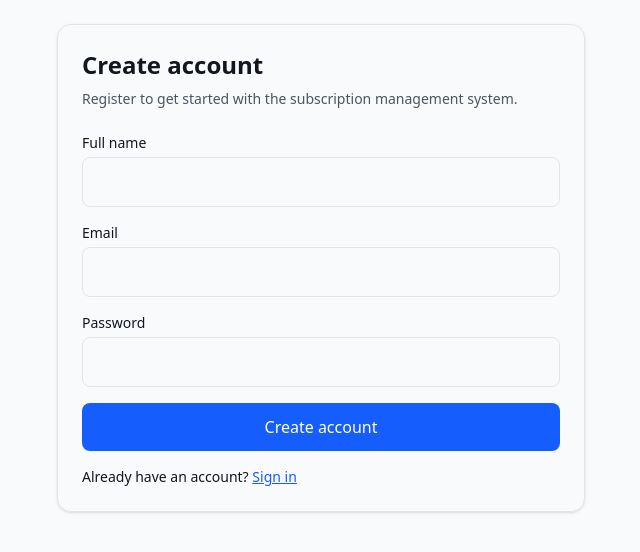
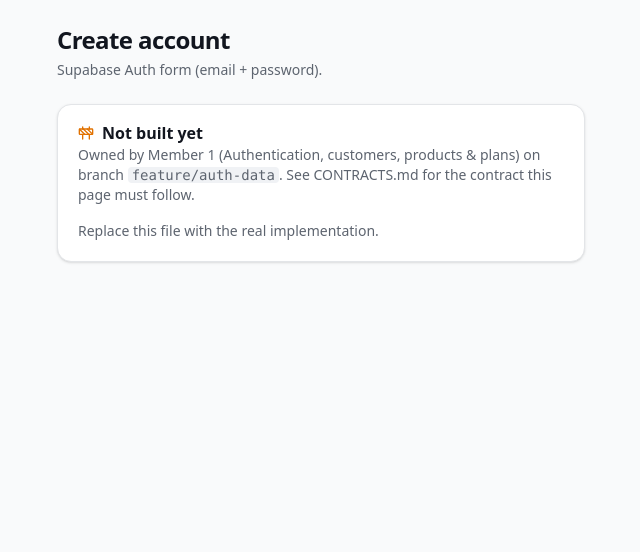
Before and after one commit to arunimanithin/subscription-management-system, a Next.js app: page /auth/register in a window 1280 px wide. Shown: the top 552 px of the page, without its empty margins (319-959 px from the left). Built offline with nearby package versions, Linux system fonts and the light colour scheme.

Commit message:
Revert "feat: implement login and registration forms"
:his reverts commit 405b12764b9ebbbb26899f4a55b86249aec44b0b.

```diff
--- a/src/app/auth/login/page.tsx
+++ b/src/app/auth/login/page.tsx
@@ -1,106 +1,9 @@
-"use client";
-
-import { useState, type FormEvent } from "react";
-import Link from "next/link";
-import { createClient } from "@/lib/supabase/client";
+import { ModulePlaceholder } from "@/components/shared/module-placeholder";
 
 export default function SignPage() {
-  const [email, setEmail] = useState("");
-  const [password, setPassword] = useState("");
-  const [loading, setLoading] = useState(false);
-  const [error, setError] = useState("");
-
-  async function handleLogin(event: FormEvent<HTMLFormElement>) {
-    event.preventDefault();
-    setError("");
-    setLoading(true);
-
-    try {
-      const supabase = createClient();
-
-      const { error: loginError } = await supabase.auth.signInWithPassword({
-        email: email.trim(),
-        password,
-      });
-
-      if (loginError) {
-        setError(loginError.message);
-      } else {
-        window.location.assign("/");
-      }
-    } catch {
-      setError(
-        "Supabase is not configured. Please check your .env.local settings.",
-      );
-    } finally {
-      setLoading(false);
-    }
-  }
-
   return (
     <main className="mx-auto max-w-xl p-6">
-      <section className="rounded-xl border p-6 shadow-sm">
-        <h1 className="text-2xl font-bold">Sign in</h1>
-        <p className="mt-2 text-sm text-gray-600">
-          Sign in to your subscription management account.
-        </p>
-
-        <form onSubmit={handleLogin} className="mt-6 space-y-4">
-          <div>
-            <label htmlFor="email" className="mb-1 block text-sm font-medium">
-              Email
-            </label>
-            <input
-              id="email"
-              type="email"
-              autoComplete="email"
-              required
-              value={email}
-              onChange={(event) => setEmail(event.target.value)}
-              className="w-full rounded-md border p-3"
-            />
-          </div>
-
-          <div>
-            <label htmlFor="password" className="mb-1 block text-sm font-medium">
-              Password
-            </label>
-            <input
-              id="password"
-              type="password"
-              autoComplete="current-password"
-              required
-              value={password}
-              onChange={(event) => setPassword(event.target.value)}
-              className="w-full rounded-md border p-3"
-            />
-          </div>
-
-          {error && (
-            <p role="alert" className="text-sm text-red-600">
-              {error}
-            </p>
-          )}
-
-          <button
-            type="submit"
-            disabled={loading}
-            className="w-full rounded-md bg-blue-600 p-3 font-medium text-white disabled:opacity-50"
-          >
-            {loading ? "Signing in..." : "Sign in"}
-          </button>
-        </form>
-
-        <p className="mt-4 text-sm">
-          Don&apos;t have an account?{" "}
-          <Link
-            href="/auth/register"
-            className="font-medium text-blue-600 underline"
-          >
-            Create account
-          </Link>
-        </p>
-      </section>
+      <ModulePlaceholder module="authData" title="Sign in" description="Supabase Auth form (email + password)." />
     </main>
   );
 }
--- a/src/app/auth/register/page.tsx
+++ b/src/app/auth/register/page.tsx
@@ -1,150 +1,9 @@
-"use client";
-
-import { useState, type FormEvent } from "react";
-import Link from "next/link";
-import { createClient } from "@/lib/supabase/client";
+import { ModulePlaceholder } from "@/components/shared/module-placeholder";
 
 export default function CreatePage() {
-  const [fullName, setFullName] = useState("");
-  const [email, setEmail] = useState("");
-  const [password, setPassword] = useState("");
-  const [loading, setLoading] = useState(false);
-  const [message, setMessage] = useState("");
-  const [error, setError] = useState("");
-
-  async function handleRegister(event: FormEvent<HTMLFormElement>) {
-    event.preventDefault();
-    setMessage("");
-    setError("");
-
-    if (fullName.trim().length < 2) {
-      setError("Please enter your full name.");
-      return;
-    }
-
-    if (password.length < 8) {
-      setError("Password must be at least 8 characters long.");
-      return;
-    }
-
-    setLoading(true);
-
-    try {
-      const supabase = createClient();
-
-      const { data, error: signUpError } = await supabase.auth.signUp({
-        email: email.trim(),
-        password,
-        options: {
-          data: { full_name: fullName.trim() },
-        },
-      });
-
-      if (signUpError) {
-        setError(signUpError.message);
-      } else if (data.session) {
-        window.location.assign("/");
-      } else {
-        setMessage(
-          "Account created! Check your email to confirm your account before signing in.",
-        );
-      }
-    } catch {
-      setError(
-        "Supabase is not configured. Please check your .env.local settings.",
-      );
-    } finally {
-      setLoading(false);
-    }
-  }
-
   return (
     <main className="mx-auto max-w-xl p-6">
-      <section className="rounded-xl border p-6 shadow-sm">
-        <h1 className="text-2xl font-bold">Create account</h1>
-        <p className="mt-2 text-sm text-gray-600">
-          Register to get started with the subscription management system.
-        </p>
-
-        <form onSubmit={handleRegister} className="mt-6 space-y-4">
-          <div>
-            <label htmlFor="fullName" className="mb-1 block text-sm font-medium">
-              Full name
-            </label>
-            <input
-              id="fullName"
-              type="text"
-              autoComplete="name"
-              required
-              minLength={2}
-              value={fullName}
-              onChange={(event) => setFullName(event.target.value)}
-              className="w-full rounded-md border p-3"
-            />
-          </div>
-
-          <div>
-            <label htmlFor="email" className="mb-1 block text-sm font-medium">
-              Email
-            </label>
-            <input
-              id="email"
-              type="email"
-              autoComplete="email"
-              required
-              value={email}
-              onChange={(event) => setEmail(event.target.value)}
-              className="w-full rounded-md border p-3"
-            />
-          </div>
-
-          <div>
-            <label htmlFor="password" className="mb-1 block text-sm font-medium">
-              Password
-            </label>
-            <input
-              id="password"
-              type="password"
-              autoComplete="new-password"
-              required
-              minLength={8}
-              value={password}
-              onChange={(event) => setPassword(event.target.value)}
-              className="w-full rounded-md border p-3"
-            />
-          </div>
-
-          {error && (
-            <p role="alert" className="text-sm text-red-600">
-              {error}
-            </p>
-          )}
-
-          {message && (
-            <p role="status" className="text-sm text-green-700">
-              {message}
-            </p>
-          )}
-
-          <button
-            type="submit"
-            disabled={loading}
-            className="w-full rounded-md bg-blue-600 p-3 font-medium text-white disabled:opacity-50"
-          >
-            {loading ? "Creating account..." : "Create account"}
-          </button>
-        </form>
-
-        <p className="mt-4 text-sm">
-          Already have an account?{" "}
-          <Link
-            href="/auth/login"
-            className="font-medium text-blue-600 underline"
-          >
-            Sign in
-          </Link>
-        </p>
-      </section>
+      <ModulePlaceholder module="authData" title="Create account" description="Supabase Auth form (email + password)." />
     </main>
   );
 }
```
